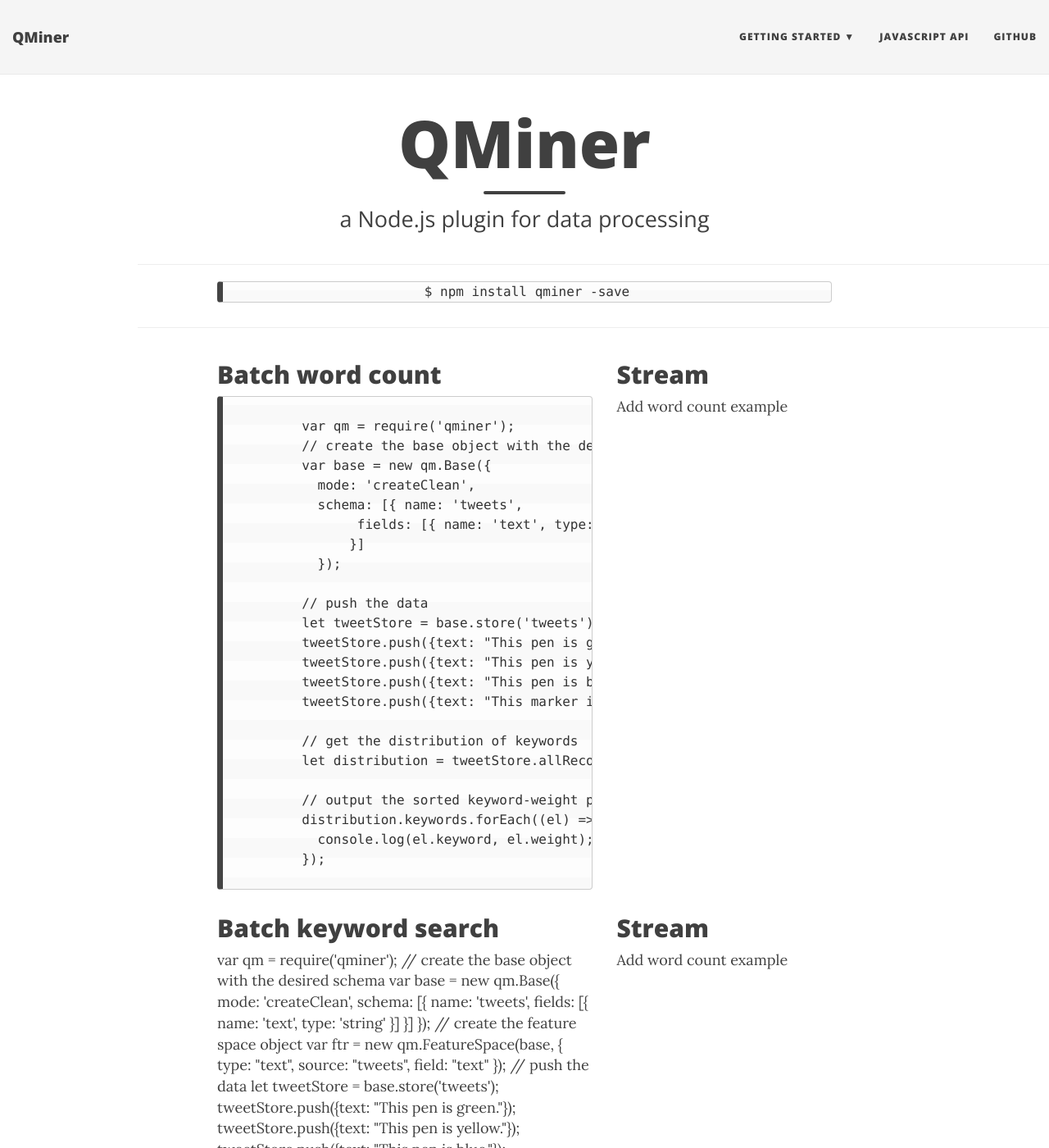
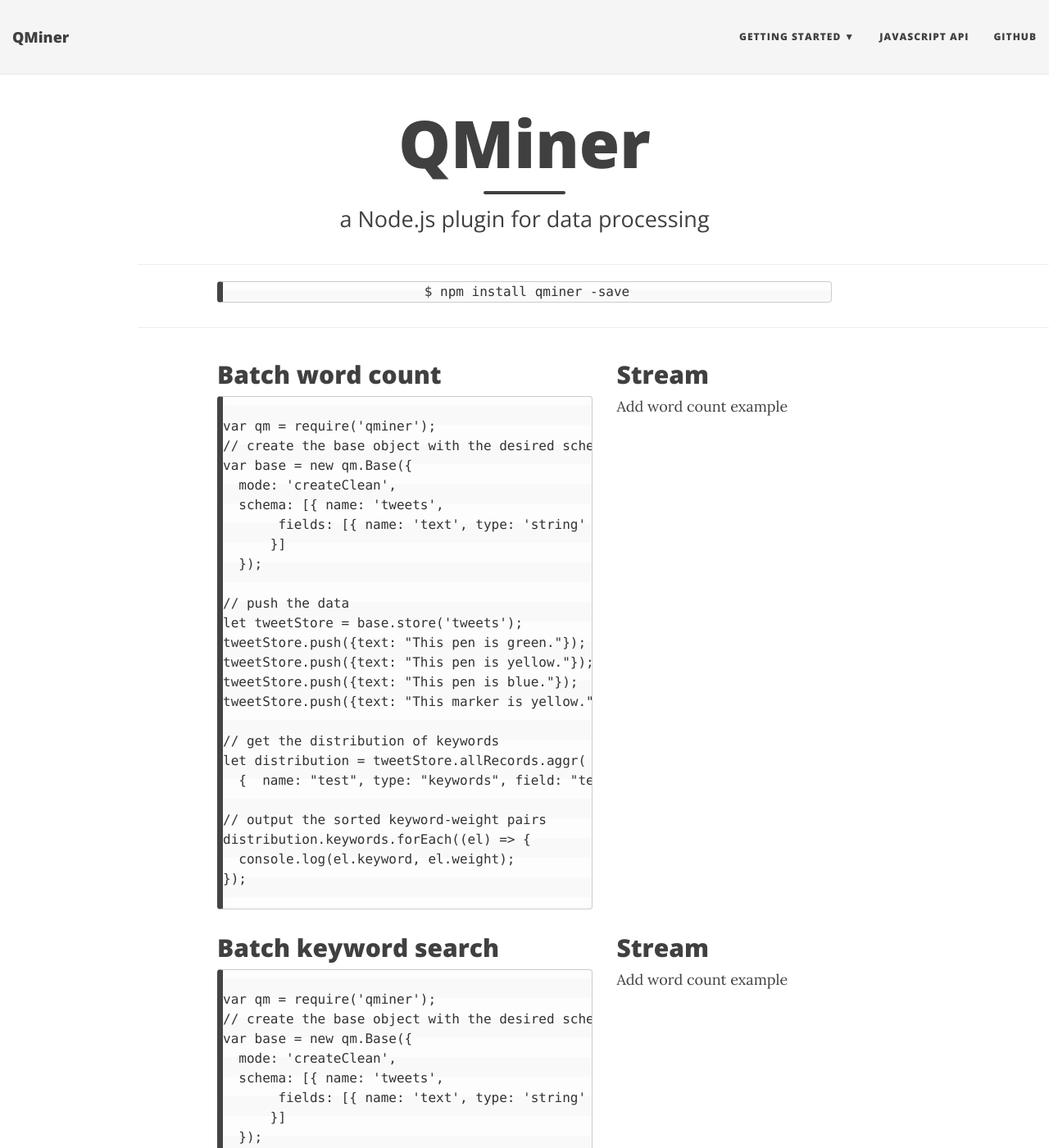
Before and after one commit to qminer/qminer.github.io, a Jekyll site: the page built from index.html, in a window 1280 px wide and 1400 px high. Shown: the whole window at 82% size. Built offline with Jekyll 4.4.1, drawn with Linux system fonts in a browser that asks for light colours; nearby versions of some CDN libraries; the list of posts is cut into pages by our own code.

Commit message:
Testing prettier code formatting.

```diff
--- a/index.html
+++ b/index.html
@@ -37,7 +37,8 @@
 tweetStore.push({text: "This marker is yellow."});
 
 // get the distribution of keywords
-          let distribution = tweetStore.allRecords.aggr({  name: "test", type: "keywords", field: "text" });
+let distribution = tweetStore.allRecords.aggr(
+  {  name: "test", type: "keywords", field: "text" });
 
 // output the sorted keyword-weight pairs
 distribution.keywords.forEach((el) => {
@@ -54,6 +55,7 @@
   <div class="row">
     <div class="col-xl-5 col-lg-5 col-md-5 col-md-offset-1">
       <h2 class="post-title"> Batch keyword search</h2>
+      <div class="highlighter-rouge"><div class="highlight"><pre class="highlight"><code>
 var qm = require('qminer');
 // create the base object with the desired schema
 var base = new qm.Base({
@@ -75,6 +77,7 @@
 
 // update the feature space with the data
 ftr.updateRecords(tweetStore.allRecords);
+         </code></pre></div></div>
     </div>
     <div class="col-xl-5 col-lg-5 col-md-5">
       <h2 class="post-title"> Stream </h2>
@@ -85,6 +88,7 @@
    <div class="row">
     <div class="col-xl-5 col-lg-5 col-md-5 col-md-offset-1">
       <h2 class="post-title"> Batch text search</h2>
+      <div class="highlighter-rouge"><div class="highlight"><pre class="highlight"><code>
 var qm = require('qminer');
 // create the base object with the desired schema
 var base = new qm.Base({
@@ -106,6 +110,7 @@
 
 // update the feature space with the data
 ftr.updateRecords(tweetStore.allRecords);
+         </code></pre></div></div>
     </div>
     <div class="col-xl-5 col-lg-5 col-md-5">
       <h2 class="post-title"> Stream </h2>
```
Lines whose indentation alone changed are shown as unchanged.
